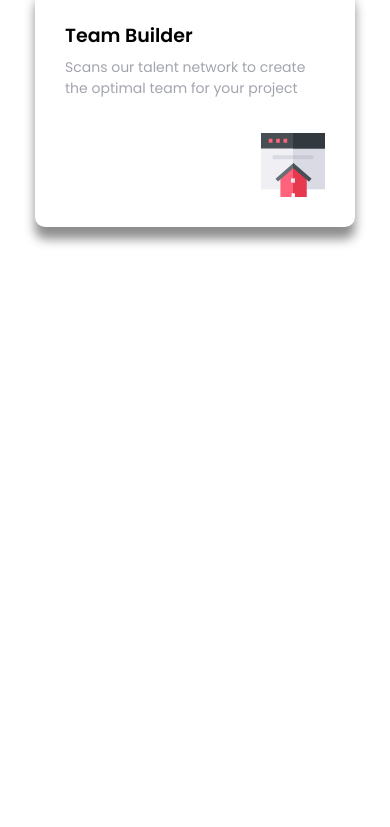
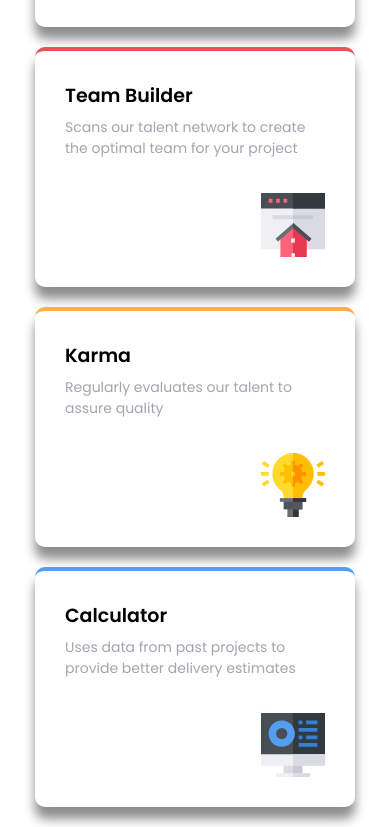
Before and after one commit to webstormcam/four_card_site, a plain HTML site: page index.html in a window 390 px wide. Shown: the part 479-1306 px from the top of the page. Before the commit the page ends 844 px from the top, so only its background shows below. Drawn offline with Linux system fonts and the light colour scheme.

Commit message:
Mobile version of the page done

```diff
--- a/index.html
+++ b/index.html
@@ -30,6 +30,16 @@
                 <p>Scans our talent network to create the optimal team for your project</p>
                 <img src="imgs/icon-team-builder.svg" alt="">
             </div>
+            <div class="column yellow">
+                <h2>Karma</h2>
+                <p>Regularly evaluates our talent to assure quality</p>
+                <img src="imgs/icon-karma.svg" alt="">
+            </div>
+            <div class="column blue">
+                <h2>Calculator</h2>
+                <p>Uses data from past projects to provide better delivery estimates</p>
+                <img src="imgs/icon-calculator.svg" alt="">
+            </div>
         </section>
     </div>
 </body>
--- a/style.css
+++ b/style.css
@@ -46,6 +46,7 @@ header p{
     flex-direction: column;
     align-items: center;
     width: 375px;
+    margin-top: 60px;
     /* position: relative; */
 }
 
@@ -72,6 +73,16 @@ header p{
     border-top: 4px solid hsl(0, 78%, 62%);
 }
 
+.yellow{
+    border-top: 4px solid hsl(34, 97%, 64%);
+}
+
+.blue{
+    border-top: 4px solid hsl(212, 86%, 64%);
+    /* position: absolute;
+    right: 400px; */
+}
+
 h2{
    font-size: 19px;
     margin-top: 0px;
```
